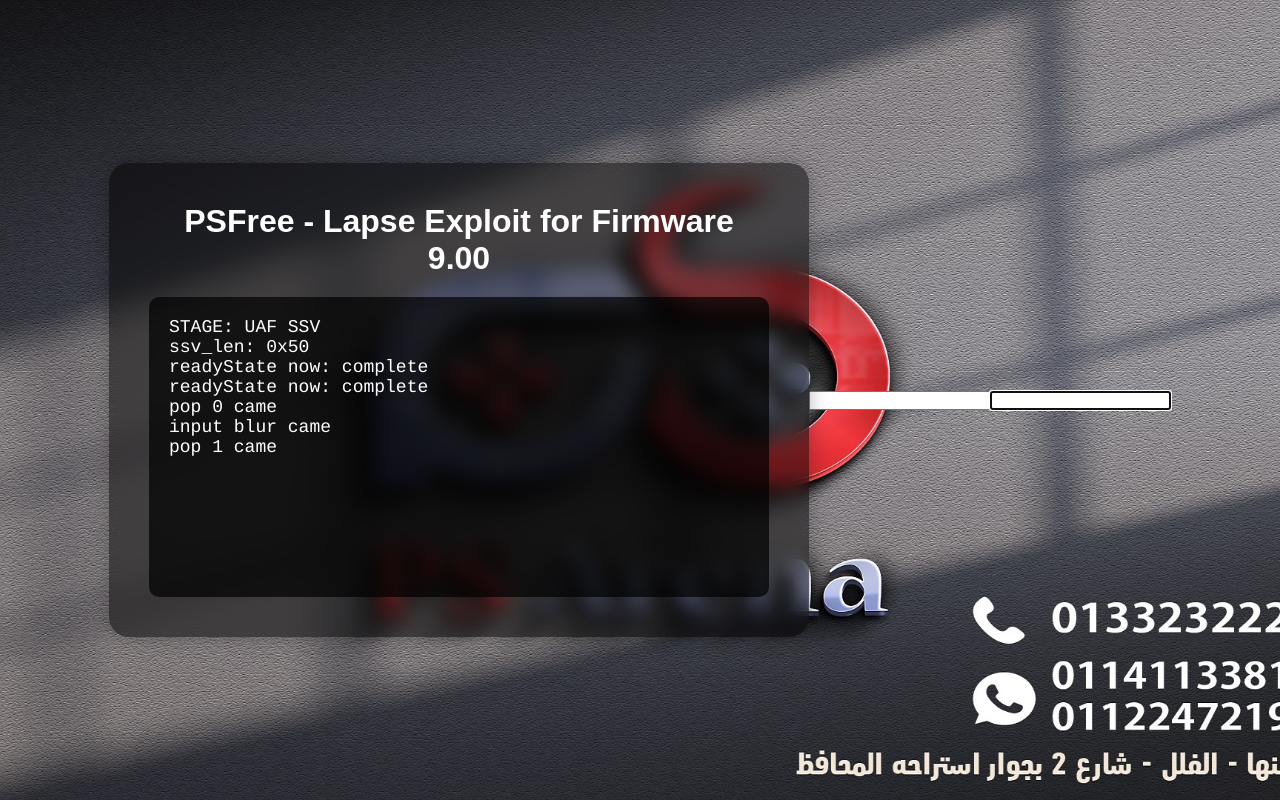
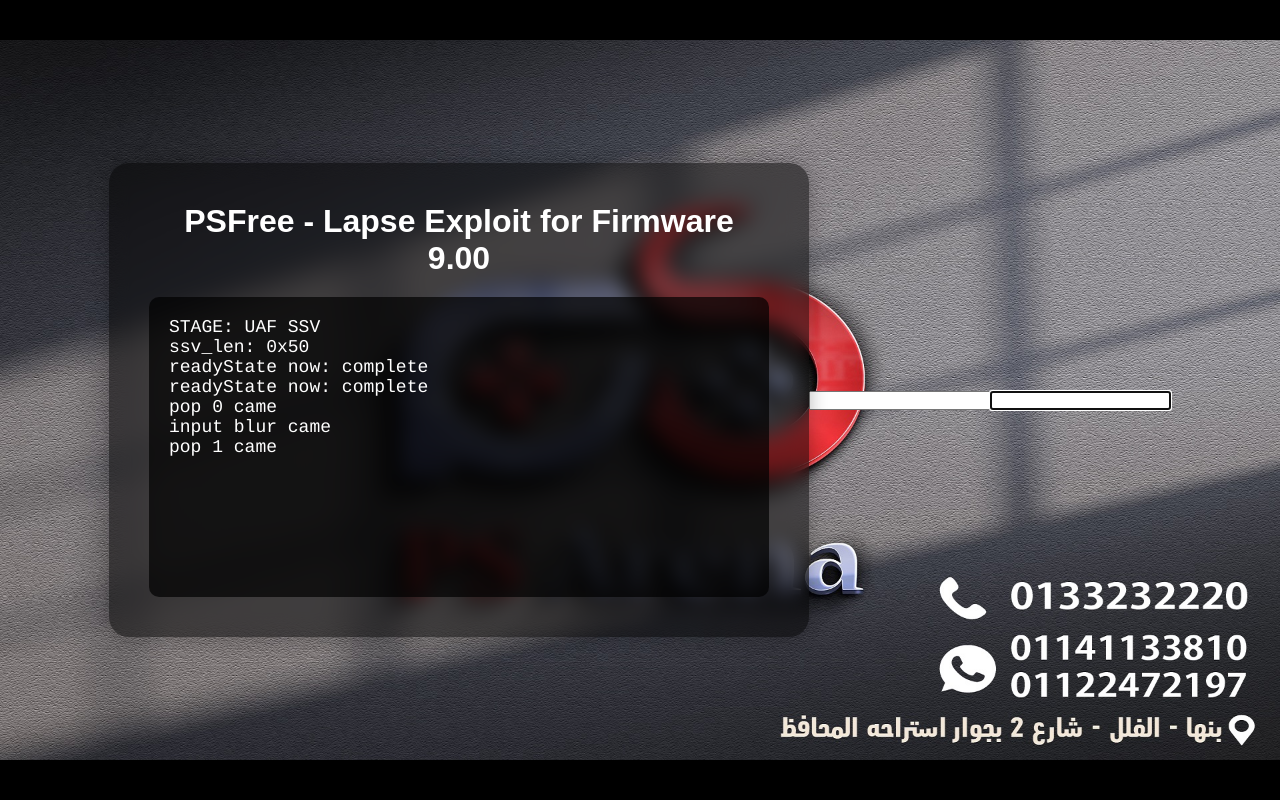
Before and after one commit to psarena/900, a plain HTML site: page index.html in a window 1280 px wide. Drawn offline with Linux system fonts and the light colour scheme; no server answers.

Commit message:
Add files via upload

```diff
--- a/index.html
+++ b/index.html
@@ -32,8 +32,10 @@
    body {
     background: linear-gradient(to bottom right, #063FAB, #01258A);
     background-image: url('icon0.jpg');
-      background-size: cover;
-      background-position: center;
+    background-size: contain;        /* يخلي الصورة كاملة */
+    background-repeat: no-repeat;    /* يمنع تكرار الصورة */
+    background-position: center;     /* يظبطها في النص */
+    background-color: black;         /* يخلي الفراغات سوداء */
     color: white;
     font-family: Arial, sans-serif;
     height: 100vh;
```
Lines whose indentation alone changed are shown as unchanged.
